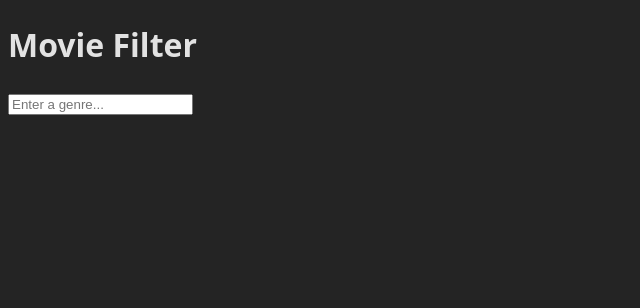
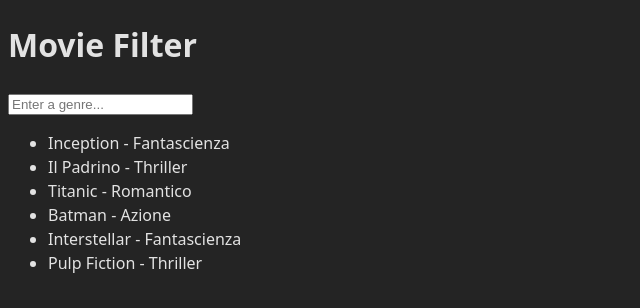
Before and after one commit to JanLascala/react-movie-filter, a React (Vite) app: page / in a window 1280 px wide. Shown: the top 308 px of the page, without its empty margins (0-640 px from the left). Built offline with nearby package versions, Linux system fonts and the light colour scheme.

Commit message:
display filtered movies in a list based on selected genre

```diff
--- a/src/App.jsx
+++ b/src/App.jsx
@@ -31,6 +31,11 @@ function App() {
         value={selectGenre}
         onChange={(e) => setSelectGenre(e.target.value)}
       />
+      <ul>
+        {filteredMovies.map((movie) => (
+          <li key={movie.title}>{movie.title} - {movie.genre}</li>
+        ))}
+      </ul>
     </>
   )
 }
```
